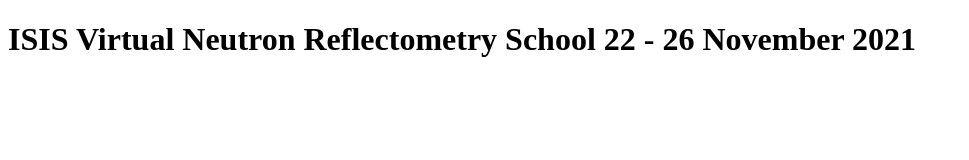
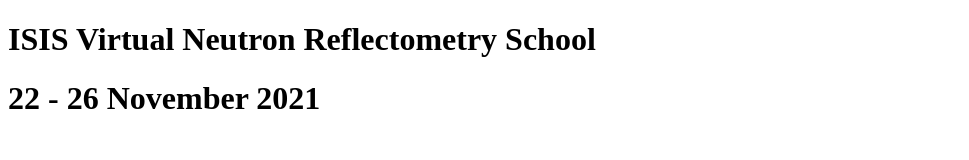
Before and after one commit to maxskoda/maxskoda.github.io, a plain HTML site: page index.html in a window 1280 px wide. Shown: the whole page, without its empty margins (0-969 px from the left). Drawn offline with Linux system fonts and the light colour scheme.

Commit message:
Update index.html

```diff
--- a/index.html
+++ b/index.html
@@ -5,6 +5,7 @@
     <title>ISIS Virtual Neutron Reflectometry School</title>
 </head>
 <body>
-<h1>ISIS Virtual Neutron Reflectometry School 22 - 26 November 2021</h1>
+<h1>ISIS Virtual Neutron Reflectometry School</h1>
+    <h1>22 - 26 November 2021</h1>
 </body>
 </html>
```
